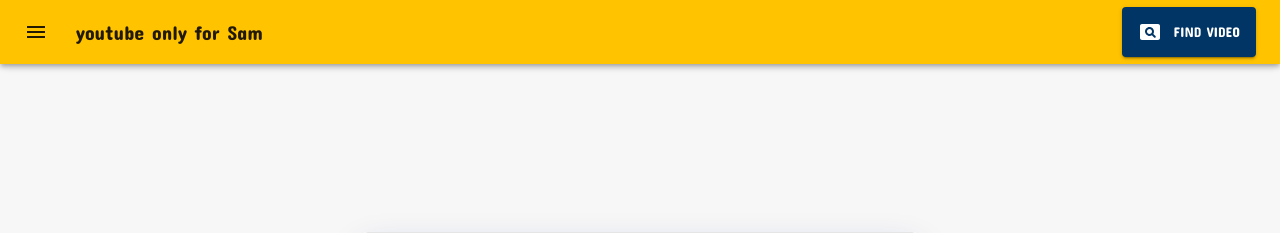
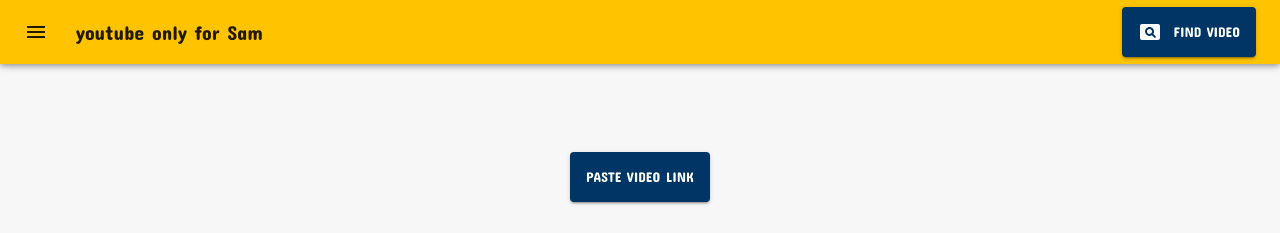
Before and after one commit to devjsonstringify/YT-FOR-SAM, a Next.js app: page / in a window 1280 px wide. Both pictures are taken after a click on the button "WATCH NOW". Shown: the top 233 px of the page. Built offline with nearby package versions, Linux system fonts and the light colour scheme.

Commit message:
Updated: code-cleanup

```diff
--- a/views/HomeView/Introduction/Introduction.js
+++ b/views/HomeView/Introduction/Introduction.js
@@ -1,6 +1,5 @@
 import Button from '@material-ui/core/Button'
 import Box from '@material-ui/core/Box'
-import CardMedia from '@material-ui/core/CardMedia'
 import Container from '@material-ui/core/Container'
 import Grow from '@material-ui/core/Grow'
 import Typography from '@material-ui/core/Typography'
@@ -11,14 +10,22 @@
 import { DEFAULT_VIDEO } from './data'
 
 const Introduction = () => {
-  console.log(DEFAULT_VIDEO)
   const [isWatchNowCick, setIsWatchNowCick] = useToggle(false)
   return (
     <Box margin="2rem auto" padding="2rem">
       <Container maxWidth="md">
         {isWatchNowCick ? (
           <Grow in={isWatchNowCick}>
-            <VideoPlayer data={DEFAULT_VIDEO} />
+            <>
+              <Box display="flex">
+                <Box margin="auto">
+                  <Button variant="contained" color="secondary">
+                    Paste video link
+                  </Button>
+                </Box>
+              </Box>
+              <VideoPlayer data={DEFAULT_VIDEO} />
+            </>
           </Grow>
         ) : (
           <Paper>
```
